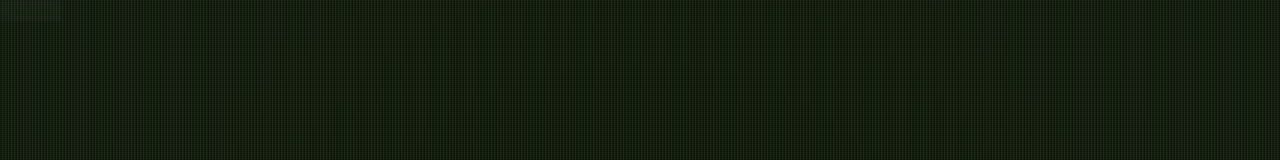
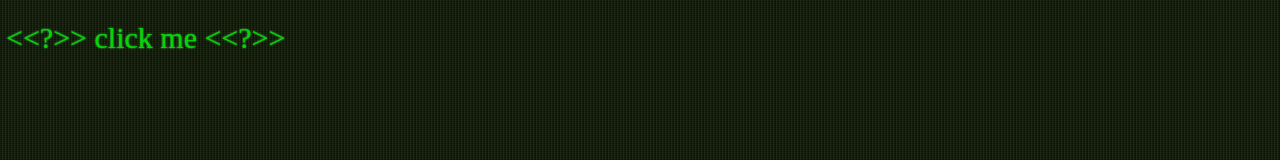
Before and after one commit to 4Xerces/Riddler_Terminal, a plain HTML site: page index.html in a window 1280 px wide. Shown: the top 160 px of the page. Drawn offline with Linux system fonts and the light colour scheme; a web font is replaced by a local one.

Commit message:
finalized and debugged

```diff
--- a/index.html
+++ b/index.html
@@ -13,7 +13,7 @@
      <body topmargin="0" bottommargin="0" leftmargin="0" rightmargin="0" marginwidth="0" marginheight="0">
 
 
-        <button id="esdee" onclick="intro_writer()">click me</button>
+        <button id="esdee" onclick="intro_writer()">&lt;&lt;?&gt;&gt; click me &lt;&lt;?&gt;&gt;</button>
 
         <h2 id="intro"></h2>
 
--- a/script.js
+++ b/script.js
@@ -37,6 +37,9 @@ const finalLines = [
 
 
 function intro_writer(){
+
+    document.getElementById("esdee").style.display = "none";
+
     if (sent < 2){
         let currentSent = intro[sent];
 
--- a/style.css
+++ b/style.css
@@ -22,9 +22,17 @@ body {
 }
 
 
-.esdee{
+#esdee{
     position: absolute;
     z-index: 10;
+    background-color: transparent;
+    background-repeat: no-repeat;
+    border: none;
+    overflow: hidden;
+    outline: none;
+    font-size: 30px;
+    display: flex;
+    justify-self: center;
 }
 
 
@@ -50,7 +58,7 @@ body {
 
 #crt{
     background: #ffffff;
-    background: radial-gradient(circle, rgba(53, 54, 23, 0.08) 40%, #050505f6 90%);
+    background: radial-gradient(circle, rgba(53, 54, 23, 0.08) 75%, #050505f6 100%);
     z-index: 5;
 
     position: fixed;
```
